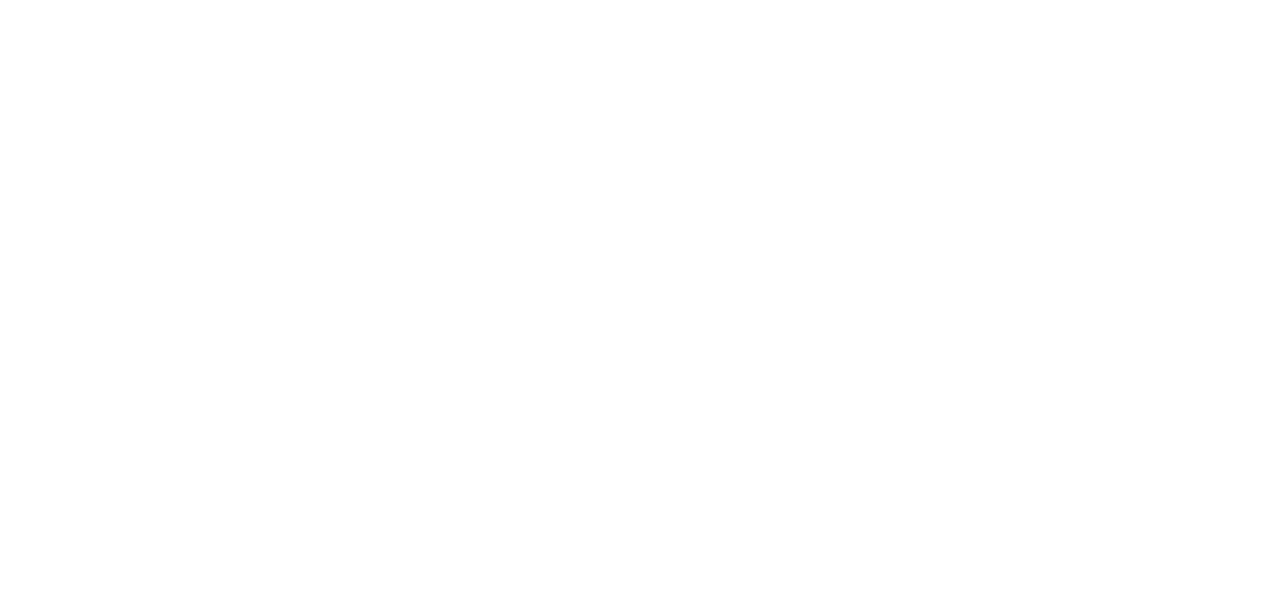
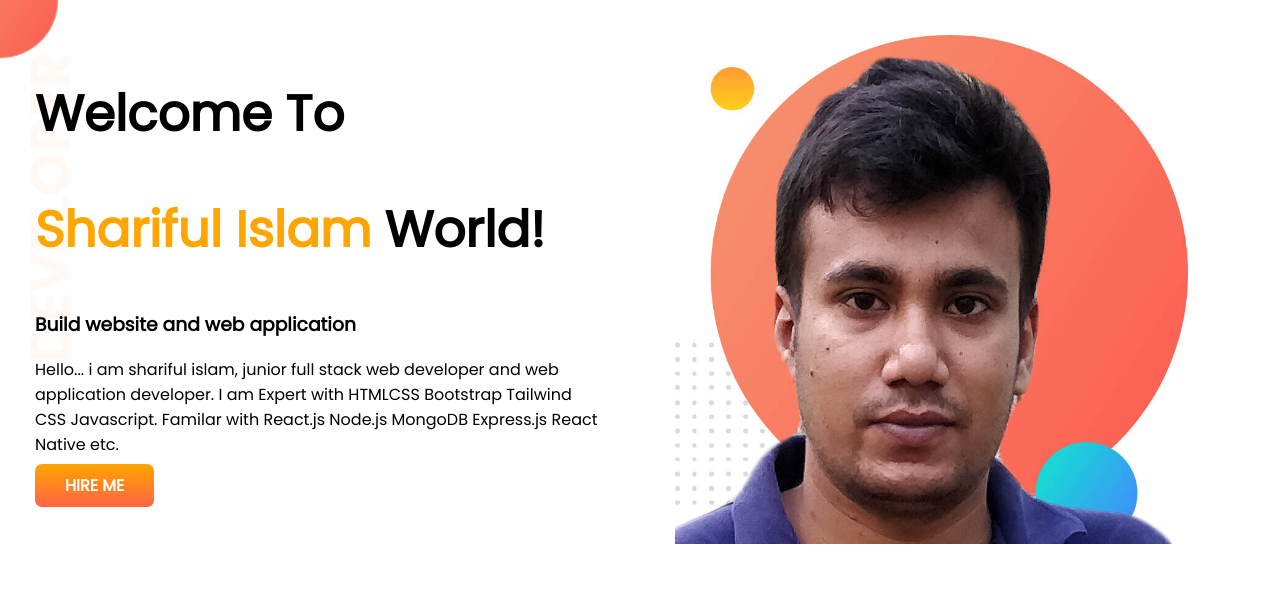
Before and after one commit to shariful0401/shariful-islam-protfolio-html-css, a plain HTML site: page index.html in a window 1280 px wide. Drawn offline with Linux system fonts and the light colour scheme.

Commit message:
top section added

```diff
--- a/index.html
+++ b/index.html
@@ -1,13 +1,32 @@
 <!DOCTYPE html>
 <html lang="en">
+
 <head>
   <meta charset="UTF-8">
   <meta http-equiv="X-UA-Compatible" content="IE=edge">
   <meta name="viewport" content="width=device-width, initial-scale=1.0">
   <title>shariful-islam protfolio</title>
+  <link rel="preconnect" href="https://fonts.googleapis.com">
+  <link rel="preconnect" href="https://fonts.gstatic.com" crossorigin>
+  <link href="https://fonts.googleapis.com/css2?family=Poppins&display=swap" rel="stylesheet">
   <link rel="stylesheet" href="style.css">
 </head>
+
 <body>
+  <section class="top-banner">
+    <div class="half-width">
+      <h1>Welcome To</h1>
+      <h1><span id="shariful">Shariful Islam</span> World!</h1>
+      <h3>Build website and web application</h3>
+      <p>Hello... i am shariful islam, junior full stack web developer and web application developer. I am Expert with
+        HTMLCSS Bootstrap Tailwind CSS Javascript. Familar with React.js Node.js MongoDB Express.js React Native etc.
+      </p>
+      <a class="link-button" target="_blank" href="https://www.linkedin.com/in/shariful-islam-/">HIRE ME</a>
+    </div>
+    <div class="half-width">
+      <img src="/image/my-bg.jpg" alt="">
+    </div>
+  </section>
+</body>
 
-</body>
 </html>
--- a/style.css
+++ b/style.css
@@ -0,0 +1,33 @@
+body{
+  font-family: 'Poppins', sans-serif;
+  margin: 0 auto;
+}
+h1{
+  font-size: 50px;
+}
+#shariful{
+  color: orange;
+}
+section{
+  display: flex;
+}
+.half-width{
+  width: 50%;
+  padding: 35px;
+}
+.half-width img{
+  width: 90%;
+}
+.link-button{
+  text-decoration: none;
+  background-image: linear-gradient(orange, tomato);
+  padding: 10px 30px;
+  color: white;
+  font-weight: 700;
+  border-radius: 7px;
+
+}
+.top-banner{
+  background-image:url(/image/top-banner.png);
+  background-repeat: no-repeat;
+}
```
